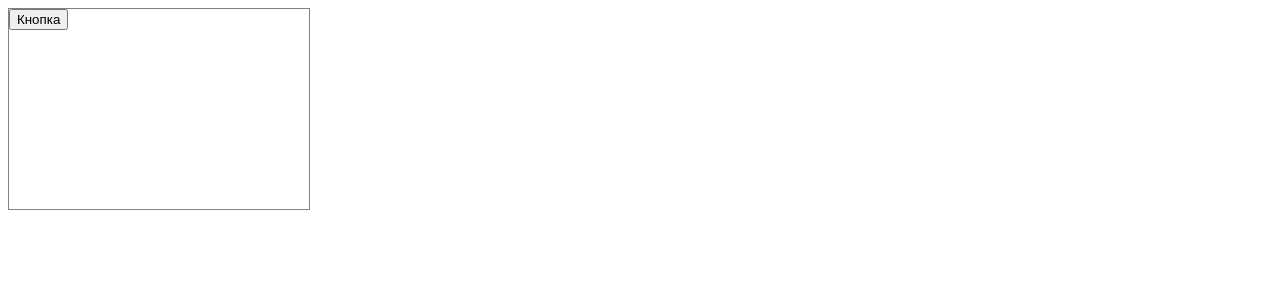
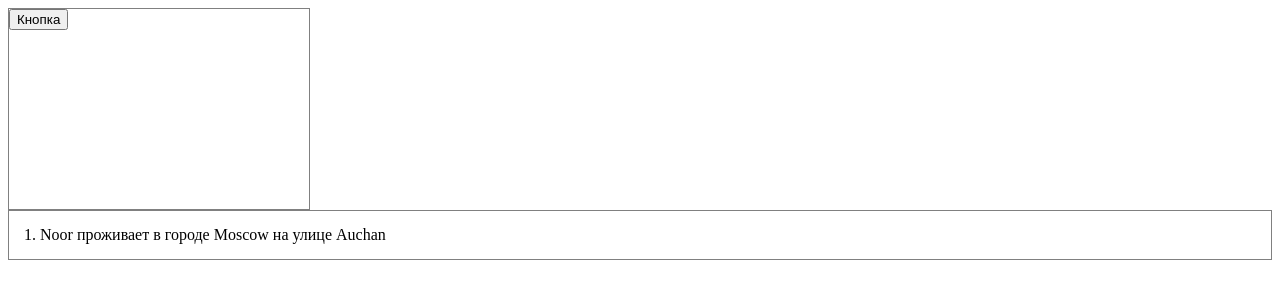
Before and after one commit to iShangareev/React-ToDo, a React (Create React App) app: page / in a window 1280 px wide. Shown: the top 300 px of the page. Built offline with nearby package versions, Linux system fonts and the light colour scheme.

Commit message:
Компонент UserList, IUser, IAddress

```diff
--- a/src/App.tsx
+++ b/src/App.tsx
@@ -1,6 +1,12 @@
 import Card, { CardVariant } from './components/Card';
+import UserList from './components/UserList';
+import { IUser } from './types/types';
 
 const App = () => {
+  const users: IUser[] = [
+    {id:1, name: 'Noor', email: 'asdas@asdas.rr', address: { city: 'Moscow', street: 'Auchan', zipcode: 'sad'}}
+  ]
+
   return (
     <div>
       <Card
@@ -9,6 +15,7 @@ const App = () => {
         width={'300px'}>
         <button>Кнопка</button>
       </Card>
+      <UserList users={users}></UserList>
     </div>
   );
 };
--- /dev/null
+++ b/src/components/UserList.tsx
@@ -0,0 +1,19 @@
+import React, {FC} from 'react';
+import { IUser } from '../types/types';
+
+interface UserListProps {
+  users: IUser[]
+}
+
+const UserList: FC<UserListProps> = ({users}) => {
+  return (
+    <div>
+      {users.map(user =>
+        <div key={user.id} style={{padding: 15, border: '1px solid gray'}}>
+          {user.id}. {user.name} проживает в городе {user.address.city} на улице {user.address.street}
+        </div> )}
+    </div>
+  );
+};
+
+export default UserList;
--- /dev/null
+++ b/src/types/types.tsx
@@ -0,0 +1,13 @@
+export interface IAdress {
+  street: string
+  city: string
+  zipcode: string
+}
+
+
+export interface IUser {
+  id: number
+  name: string
+  email: string
+  address: IAdress
+}
```
